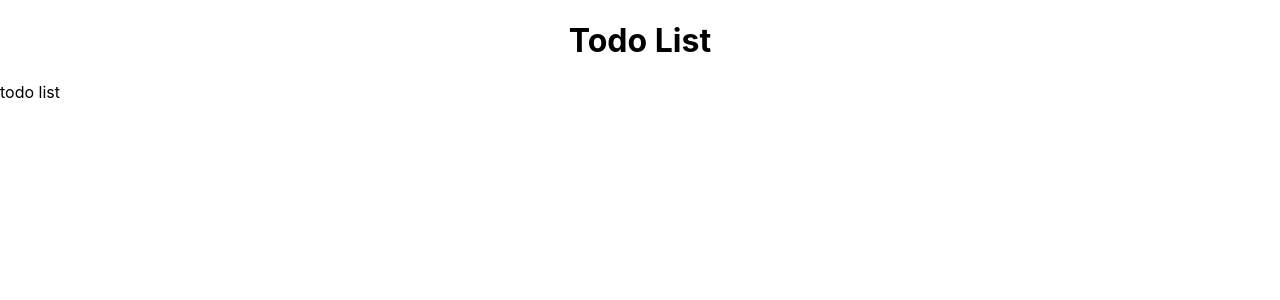
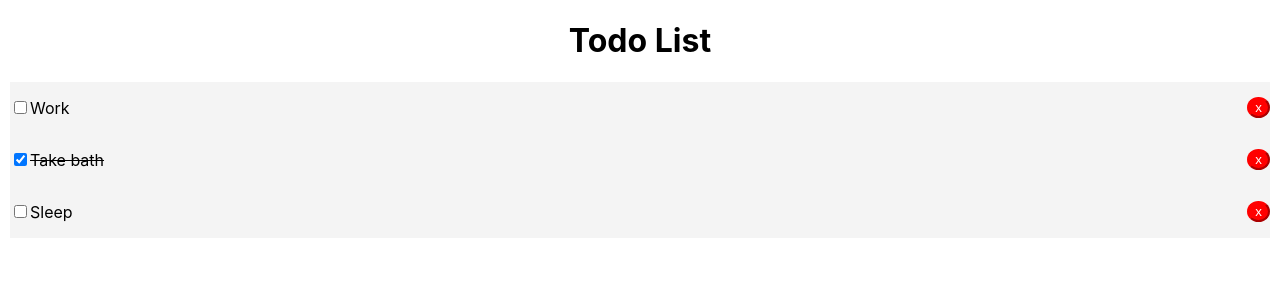
Before and after one commit to eliasfeijo/react-todo-app, a React (Create React App) app: page / in a window 1280 px wide. Shown: the top 300 px of the page. Built offline with nearby package versions, Linux system fonts and the light colour scheme.

Commit message:
TodoItem and putting all state in App.js

```diff
--- a/src/components/App.js
+++ b/src/components/App.js
@@ -2,17 +2,67 @@ import React from 'react';
 import './App.scss';
 import TodoList from './TodoList/TodoList';
 
-function App() {
+class App extends React.Component {
+  constructor(props) {
+    super(props);
+    this.state = {
+      todos: todoList
+    };
+  }
+
+  render() {
     return (
       <div className="App">
         <header>
           <h1>Todo List</h1>
         </header>
         <main>
-        <TodoList />
+          <TodoList
+            todos={this.state.todos}
+            deleteTodo={this.deleteTodo}
+            toggleCompleted={this.toggleCompleted}
+          />
         </main>
       </div>
     );
   }
 
+  toggleCompleted = (id) => {
+    this.setState(state => ({
+      todos: this.state.todos.map(todo => {
+        if(todo.id === id) {
+          todo.completed = !todo.completed;
+        }
+        return todo;
+      })
+    }));
+  }
+
+  deleteTodo = (id) => {
+    this.setState({
+      todos: [...this.state.todos.filter((t) => id !== t.id)]
+    });
+    console.log(this.state.todos);
+  }
+
+}
+
+const todoList = [
+  {
+    id: 1,
+    title: "Work",
+    completed: false
+  },
+  {
+    id: 2,
+    title: "Take bath",
+    completed: true
+  },
+  {
+    id: 3,
+    title: "Sleep",
+    completed: false
+  }
+];
+
 export default App;
--- a/src/components/App.scss
+++ b/src/components/App.scss
@@ -1,3 +1,10 @@
 h1 {
   text-align: center;
 }
+
+main {
+  display: flex;
+  flex-direction: column;
+  margin: 10px;
+  background-color: #f4f4f4;
+}
--- /dev/null
+++ b/src/components/TodoItem/TodoItem.js
@@ -0,0 +1,19 @@
+import React from 'react';
+import './TodoItem.scss';
+
+class TodoItem extends React.Component {
+  render() {
+    const { id, title, completed } = this.props.item;
+    return (
+      <div className="todo-item">
+        <input type="checkbox" checked={completed} onChange={this.props.toggleCompleted.bind(this, id)} />
+        <p style={{ textDecoration: completed ? 'line-through' : 'none' }}>
+          { title }
+        </p>
+        <button className="button-delete" onClick={this.props.deleteTodo.bind(this, id)}>x</button>
+      </div>
+    )
+  }
+}
+
+export default TodoItem;
--- /dev/null
+++ b/src/components/TodoItem/TodoItem.scss
@@ -0,0 +1,16 @@
+.todo-item {
+  display: flex;
+  align-items: center;
+
+  & > p {
+    flex-grow: 10;
+    word-break: break-all;
+  }
+
+  & > button {
+    background-color: #f00;
+    border-color: #f00;
+    color: white;
+    border-radius: 50%;
+  }
+}
--- a/src/components/TodoList/TodoList.js
+++ b/src/components/TodoList/TodoList.js
@@ -1,12 +1,15 @@
 import React from 'react';
+import TodoItem from '../TodoItem/TodoItem'
 
 class TodoList extends React.Component {
   render() {
-    return (
-      <div>
-        todo list
-      </div>
-    );
+    return this.props.todos.map((todo) =>
+      <TodoItem
+        key={todo.id}
+        item={todo}
+        deleteTodo={this.props.deleteTodo}
+        toggleCompleted={this.props.toggleCompleted}
+      />);
   }
 }
 
```
Lines whose indentation alone changed are shown as unchanged.
